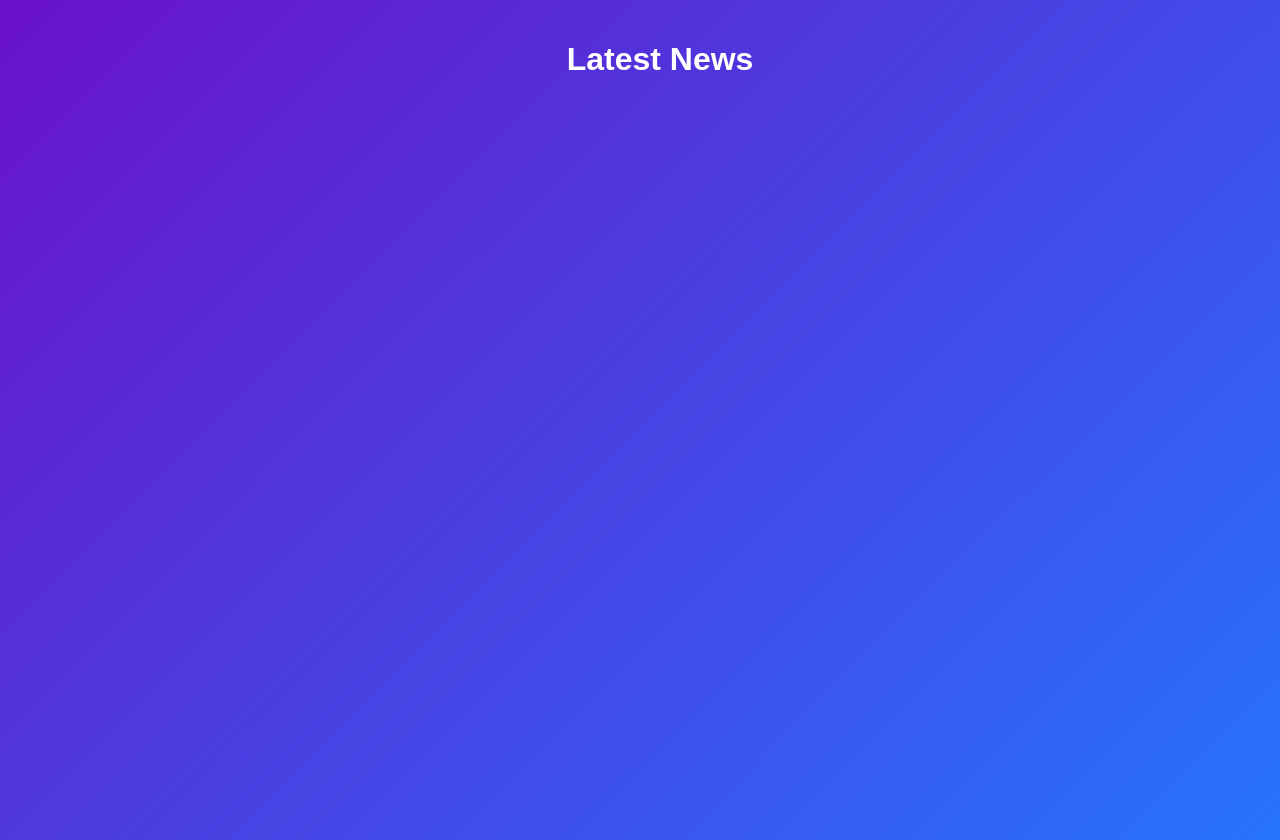
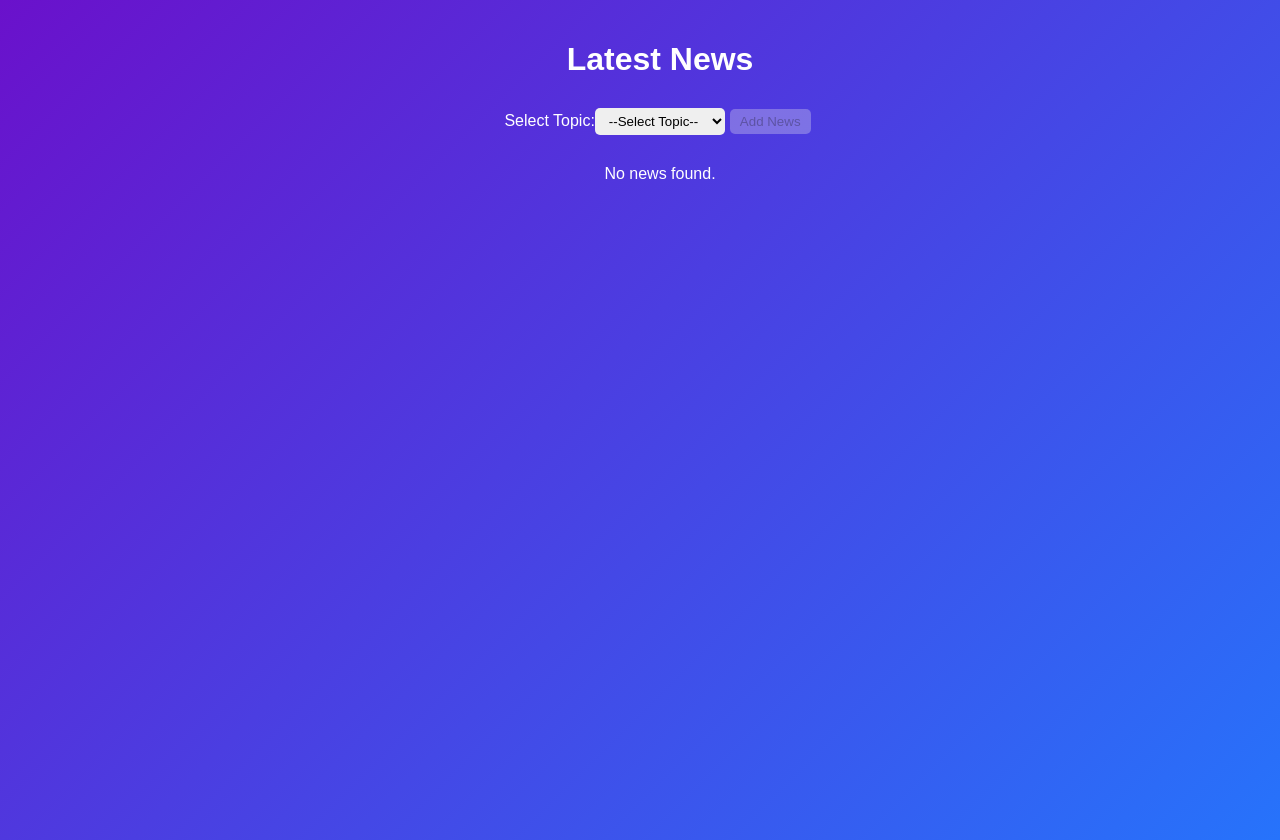
Before and after one commit to PhanindraMadala/news-aggregator, a React (Create React App) app: page / in a window 1280 px wide. Shown: the top 840 px of the page. Built offline with nearby package versions, Linux system fonts and the light colour scheme.

Commit message:
All changes

```diff
--- a/src/App.js
+++ b/src/App.js
@@ -2,9 +2,143 @@ import React, { useState, useEffect } from "react";
 import "./App.css";
 
 function App() {
+  const [articles, setArticles] = useState([]);
+  const [selectedTopic, setSelectedTopic] = useState("");
+  const [showAdd, setShowAdd] = useState(false);
+  const [newTitle, setNewTitle] = useState("");
+  const [newDesc, setNewDesc] = useState("");
+  const [step, setStep] = useState(1);
+
+  // Fetch news from backend
+  const fetchNews = async (topic) => {
+    if (!topic) return;
+    try {
+      const res = await fetch(`http://127.0.0.1:5000/news?topic=${topic}`);
+      const data = await res.json();
+      setArticles(data.articles || []);
+    } catch (err) {
+      console.error(err);
+    }
+  };
+
+  // Topic change
+  const handleTopicChange = (e) => {
+    const topic = e.target.value;
+    setSelectedTopic(topic);
+    setShowAdd(false);
+    setStep(1);
+    setNewTitle("");
+    setNewDesc("");
+    fetchNews(topic);
+  };
+
+  // Add news step
+  const handleAddClick = () => {
+    if (!selectedTopic) return alert("Select a topic first");
+    setShowAdd(true);
+    setStep(1);
+    setNewTitle("");
+    setNewDesc("");
+  };
+
+  const handleTitleSubmit = (e) => {
+    e.preventDefault();
+    if (!newTitle.trim()) return alert("Enter a title");
+    setStep(2);
+  };
+
+  const handleDescSubmit = async (e) => {
+    e.preventDefault();
+    if (!newDesc.trim()) return alert("Enter description");
+
+    const newsItem = {
+      title: newTitle,
+      description: newDesc,
+      topic: selectedTopic,
+    };
+
+    try {
+      await fetch("http://127.0.0.1:5000/news", {
+        method: "POST",
+        headers: { "Content-Type": "application/json" },
+        body: JSON.stringify(newsItem),
+      });
+      fetchNews(selectedTopic);
+      setShowAdd(false);
+      setStep(1);
+      setNewTitle("");
+      setNewDesc("");
+    } catch (err) {
+      console.error(err);
+    }
+  };
+
   return (
     <div className="App">
       <h1>Latest News</h1>
+
+      <label htmlFor="topic">Select Topic:</label>
+      <select id="topic" value={selectedTopic} onChange={handleTopicChange}>
+        <option value="">--Select Topic--</option>
+        <option value="General">General</option>
+        <option value="Business">Business</option>
+        <option value="Entertainment">Entertainment</option>
+        <option value="Health">Health</option>
+        <option value="Science">Science</option>
+        <option value="Sports">Sports</option>
+        <option value="Technology">Technology</option>
+        <option value="International">International</option>
+      </select>
+
+      <button onClick={handleAddClick} disabled={!selectedTopic}>
+        Add News
+      </button>
+
+      {showAdd && step === 1 && (
+        <form onSubmit={handleTitleSubmit} className="add-form">
+          <input
+            type="text"
+            placeholder="Enter Title"
+            value={newTitle}
+            onChange={(e) => setNewTitle(e.target.value)}
+          />
+          <button type="submit">Next</button>
+        </form>
+      )}
+
+      {showAdd && step === 2 && (
+        <form onSubmit={handleDescSubmit} className="add-form">
+          <textarea
+            placeholder="Enter Description"
+            value={newDesc}
+            onChange={(e) => setNewDesc(e.target.value)}
+            rows="3"
+          />
+          <button type="submit">Submit News</button>
+        </form>
+      )}
+
+      <div className="news-container">
+        {articles.length === 0 && <p>No news found.</p>}
+        {articles.map((article, i) => (
+          <div className="news-card" key={i}>
+            <h2>{article.title}</h2>
+            <span
+              className={`label ${
+                article.url && article.url !== "#" ? "live" : "added"
+              }`}
+            >
+              {article.url && article.url !== "#" ? "Live" : "Added"}
+            </span>
+            <p>{article.description || article.content}</p>
+            {article.url && (
+              <a href={article.url} target="_blank" rel="noopener noreferrer">
+                Read More
+              </a>
+            )}
+          </div>
+        ))}
+      </div>
     </div>
   );
 }
```
